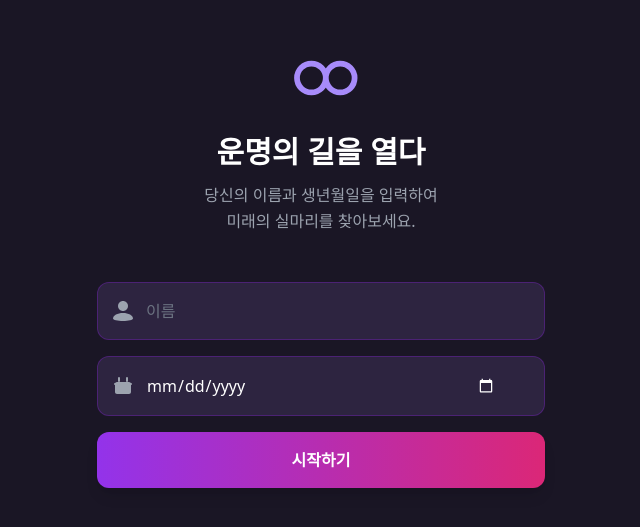
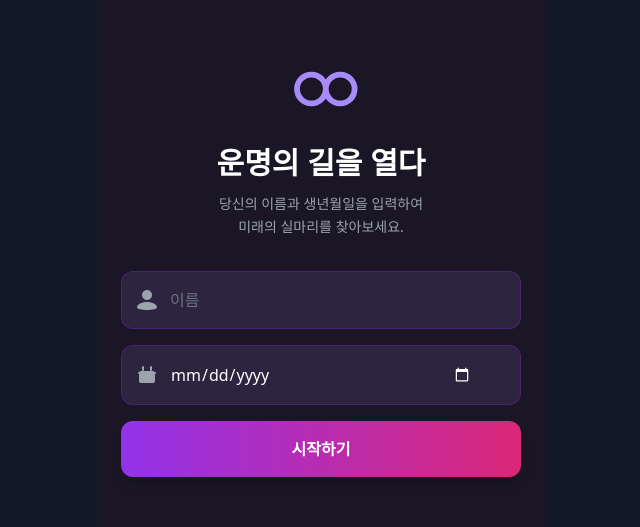
Before and after one commit to skaas/solitaire, a React (Vite) app: page / in a window 1280 px wide. Shown: the part 129-656 px from the top of the page, without its empty margins (319-959 px from the left). Built offline with nearby package versions, Linux system fonts and the light colour scheme.

Commit message:
Style: StartScreen을 게임 화면과 동일한 9:16 비율로 변경
- 외부: 어두운 배경 (bg-gray-900)
- 내부: 9:16 비율 콘텐츠 중앙 배치
- 게임 화면과 일관된 레이아웃

```diff
--- a/src/components/StartScreen.tsx
+++ b/src/components/StartScreen.tsx
@@ -25,8 +25,9 @@ const StartScreen = ({ onStart }: StartScreenProps) => {
   };
 
   return (
-    <div className="min-h-screen bg-[#1a1625] flex items-center justify-center px-4">
-      <div className="w-full max-w-md">
+    <div className="h-dvh bg-gray-900 flex items-center justify-center p-4">
+      {/* 9:16 비율 고정 시작 화면 */}
+      <div className="w-full max-w-md h-dvh max-h-dvh aspect-[9/16] bg-[#1a1625] flex flex-col items-center justify-center px-6 py-8 relative overflow-hidden">
         {/* 무한대 아이콘 */}
         <div className="flex justify-center mb-8">
           <svg
@@ -56,13 +57,13 @@ const StartScreen = ({ onStart }: StartScreenProps) => {
         </h1>
 
         {/* 부제목 */}
-        <p className="text-gray-400 text-center mb-12 px-4 leading-relaxed">
+        <p className="text-gray-400 text-center mb-8 px-4 leading-relaxed text-sm">
           당신의 이름과 생년월일을 입력하여<br />
           미래의 실마리를 찾아보세요.
         </p>
 
         {/* 폼 */}
-        <form onSubmit={handleSubmit} className="space-y-4">
+        <form onSubmit={handleSubmit} className="space-y-4 w-full">
           {/* 이름 입력 */}
           <div className="relative">
             <div className="absolute left-4 top-1/2 -translate-y-1/2 text-gray-400">
```
